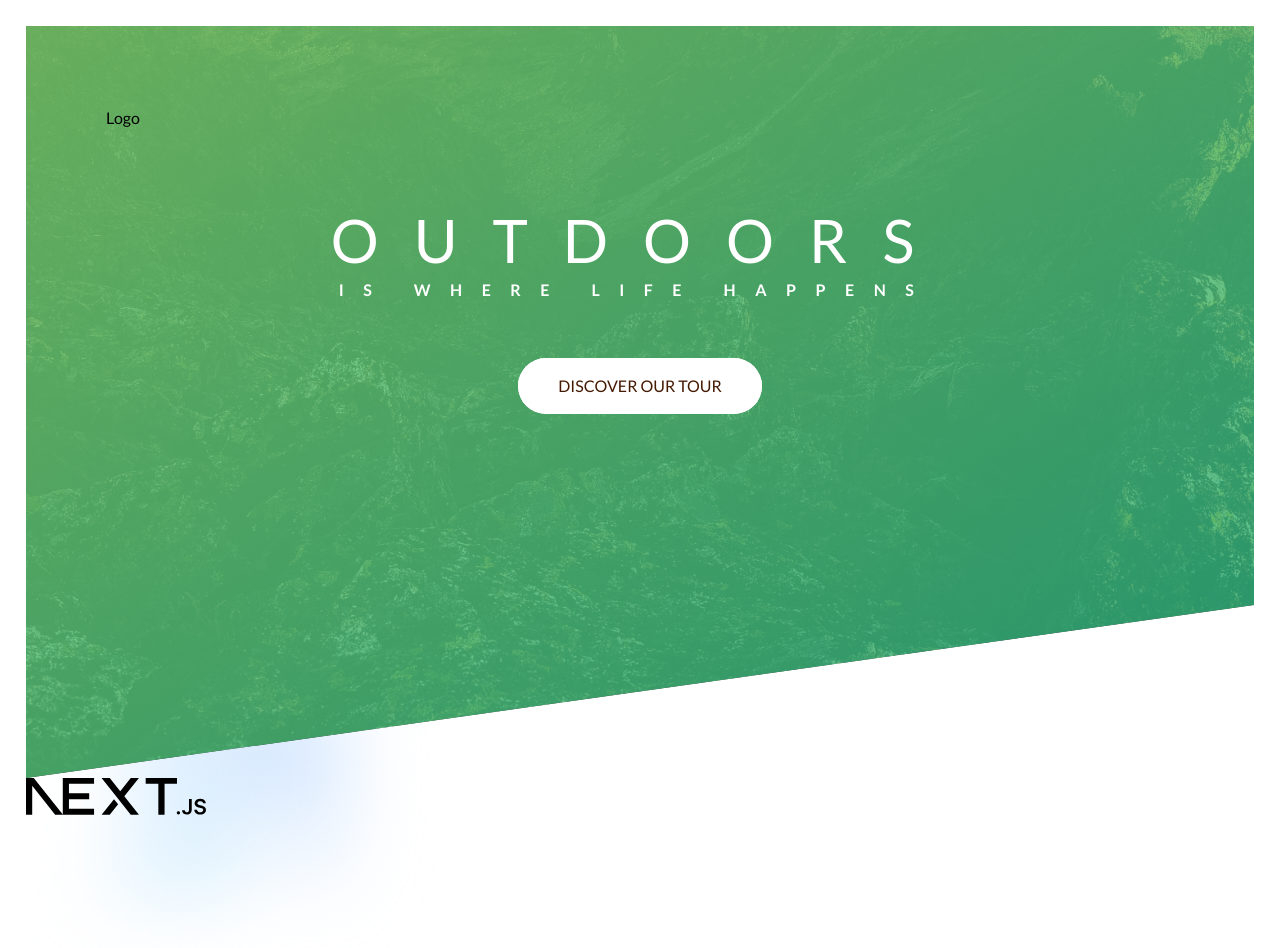
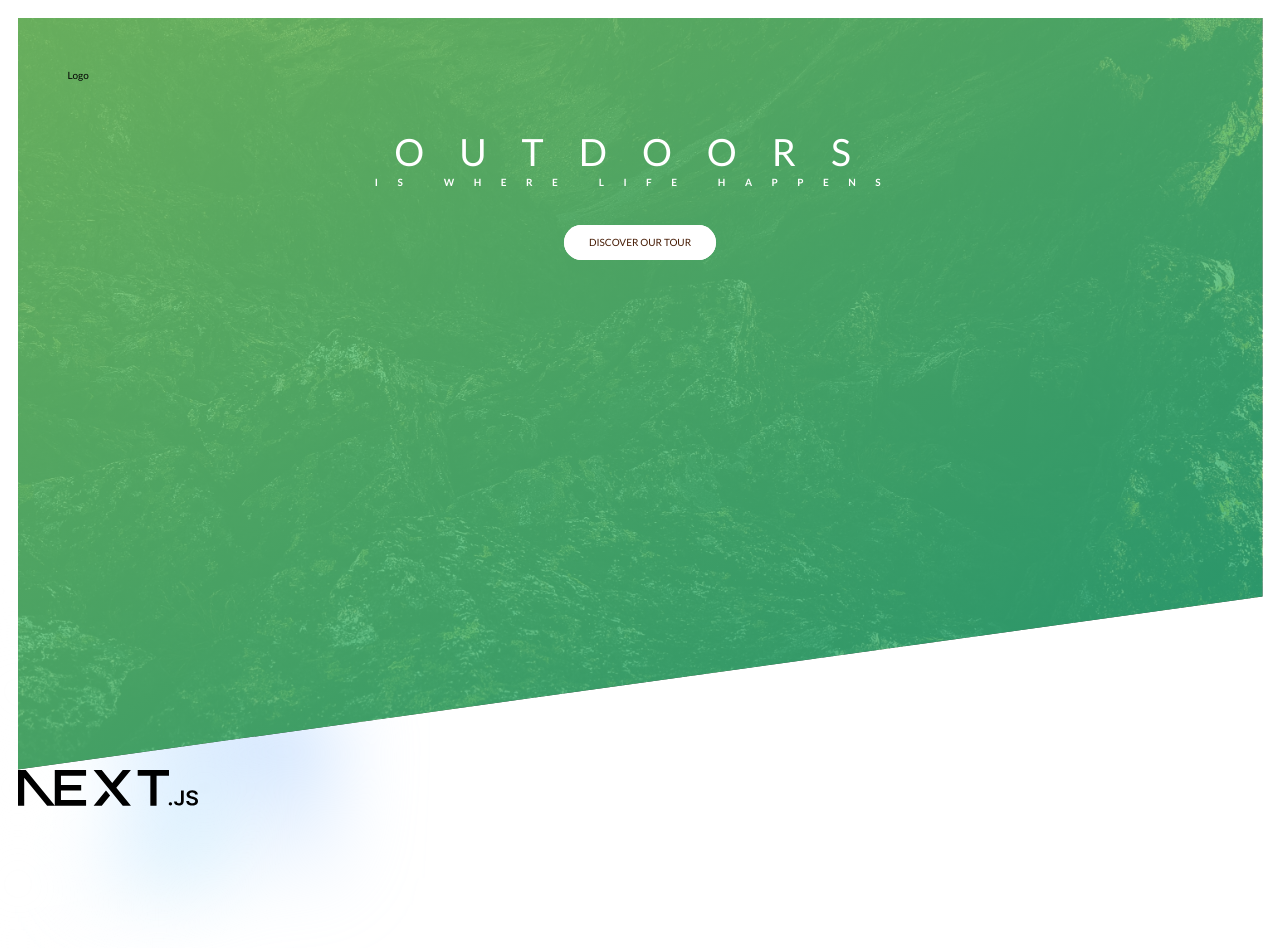
Before and after one commit to OmBharti999/pro, a Next.js app: page / in a window 1280 px wide. Shown: the top 948 px of the page. Built offline with nearby package versions, Linux system fonts and the light colour scheme.

Commit message:
change px into rem

```diff
--- a/app/_component/button/index.css
+++ b/app/_component/button/index.css
@@ -1,8 +1,8 @@
 .btn {
-  @apply inline-block relative px-10 py-4 rounded-full text-center hover:-translate-y-1 active:-translate-y-[-1px] uppercase transition-all;
+  @apply inline-block relative px-10 py-4 rounded-full text-center hover:-translate-y-1 active:-translate-y-[-0.1rem] uppercase transition-all;
 }
 .btn:hover {
-  box-shadow: 0 2px 10px rgba(0, 0, 0, 0.3);
+  box-shadow: 0 0.2rem 1rem rgba(0, 0, 0, 0.3);
 }
 
 .btn::after {
@@ -21,7 +21,7 @@
 
 @keyframes moveToUp {
   0% {
-    transform: translateY(40px);
+    transform: translateY(4rem);
     opacity: 0;
   }
   100% {
--- a/app/_component/header/index.css
+++ b/app/_component/header/index.css
@@ -1,5 +1,5 @@
 header {
-  @apply flex min-h-[620px] h-[94vh] flex-col items-center justify-start p-20 gap-20;
+  @apply flex min-h-[62rem] h-[94vh] flex-col items-center justify-start p-20 gap-20;
   background-image: linear-gradient(
       to right bottom,
       rgba(126, 213, 111, 0.8),
@@ -28,21 +28,21 @@ header .text-box {
   @apply text-white uppercase text-center;
 }
 .heading-primary-main {
-  @apply block text-6xl tracking-[35px] text-center;
+  @apply block text-6xl tracking-[3.5rem] text-center;
   animation: slideToLeft 2s 750ms ease-in;
 }
 .heading-primary-sub {
-  @apply block font-bold tracking-[19.5px] text-center -ml-2 mt-2;
+  @apply block font-bold tracking-[1.95rem] text-center -ml-2 mt-2;
   animation: slideToRight 2s 750ms ease-in;
 }
 
 @keyframes slideToLeft {
   0% {
     opacity: 0;
-    transform: translateX(-100px);
+    transform: translateX(-10rem);
   }
   80% {
-    transform: translateX(10px);
+    transform: translateX(1rem);
   }
   100% {
     opacity: 1;
@@ -53,10 +53,10 @@ header .text-box {
 @keyframes slideToRight {
   0% {
     opacity: 0;
-    transform: translateX(100px);
+    transform: translateX(10rem);
   }
   80% {
-    transform: translateX(-10px);
+    transform: translateX(-1rem);
   }
   100% {
     opacity: 1;
--- a/app/globals.css
+++ b/app/globals.css
@@ -16,9 +16,17 @@
   }
 }
 
+* {
+  @apply box-border;
+}
+
+html {
+  font-size: 10px;
+}
+
 body {
   color: rgb(var(--foreground-rgb));
-  padding: 26px;
+  @apply w-full p-7;
   /* background: linear-gradient(
       to bottom,
       transparent,
--- a/app/page.tsx
+++ b/app/page.tsx
@@ -6,7 +6,7 @@ export default function Home() {
     <main className="">
       <Header />
 
-      <div className="relative flex place-items-center before:absolute before:h-[300px] before:w-full sm:before:w-[480px] before:-translate-x-1/2 before:rounded-full before:bg-gradient-radial before:from-white before:to-transparent before:blur-2xl before:content-[''] after:absolute after:-z-20 after:h-[180px] after:w-full sm:after:w-[240px] after:translate-x-1/3 after:bg-gradient-conic after:from-sky-200 after:via-blue-200 after:blur-2xl after:content-[''] before:dark:bg-gradient-to-br before:dark:from-transparent before:dark:to-blue-700 before:dark:opacity-10 after:dark:from-sky-900 after:dark:via-[#0141ff] after:dark:opacity-40 before:lg:h-[360px] z-[-1]">
+      <div className="relative flex place-items-center before:absolute before:h-[30rem] before:w-full sm:before:w-[48rem] before:-translate-x-1/2 before:rounded-full before:bg-gradient-radial before:from-white before:to-transparent before:blur-2xl before:content-[''] after:absolute after:-z-20 after:h-[18rem] after:w-full sm:after:w-[24rem] after:translate-x-1/3 after:bg-gradient-conic after:from-sky-200 after:via-blue-200 after:blur-2xl after:content-[''] before:dark:bg-gradient-to-br before:dark:from-transparent before:dark:to-blue-700 before:dark:opacity-10 after:dark:from-sky-900 after:dark:via-[#0141ff] after:dark:opacity-40 before:lg:h-[36rem] z-[-1]">
         <Image
           className="relative dark:drop-shadow-[0_0_0.3rem_#ffffff70] dark:invert"
           src="/next.svg"
```
